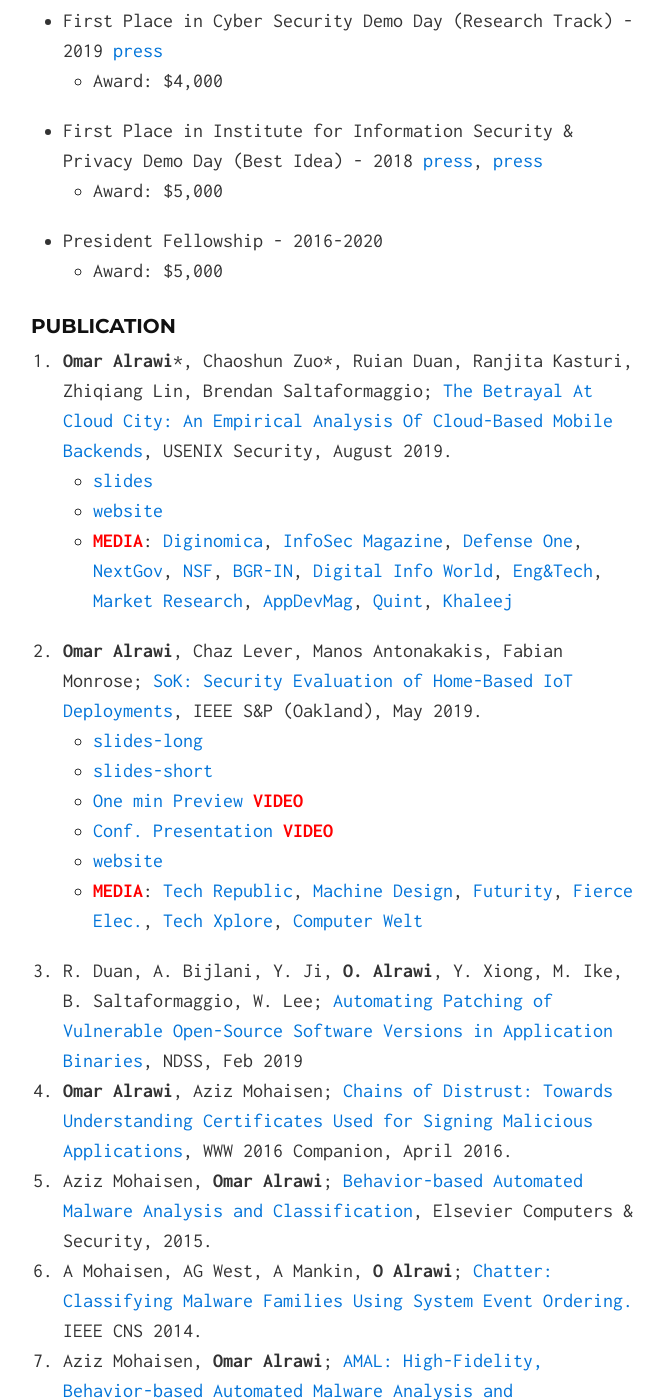
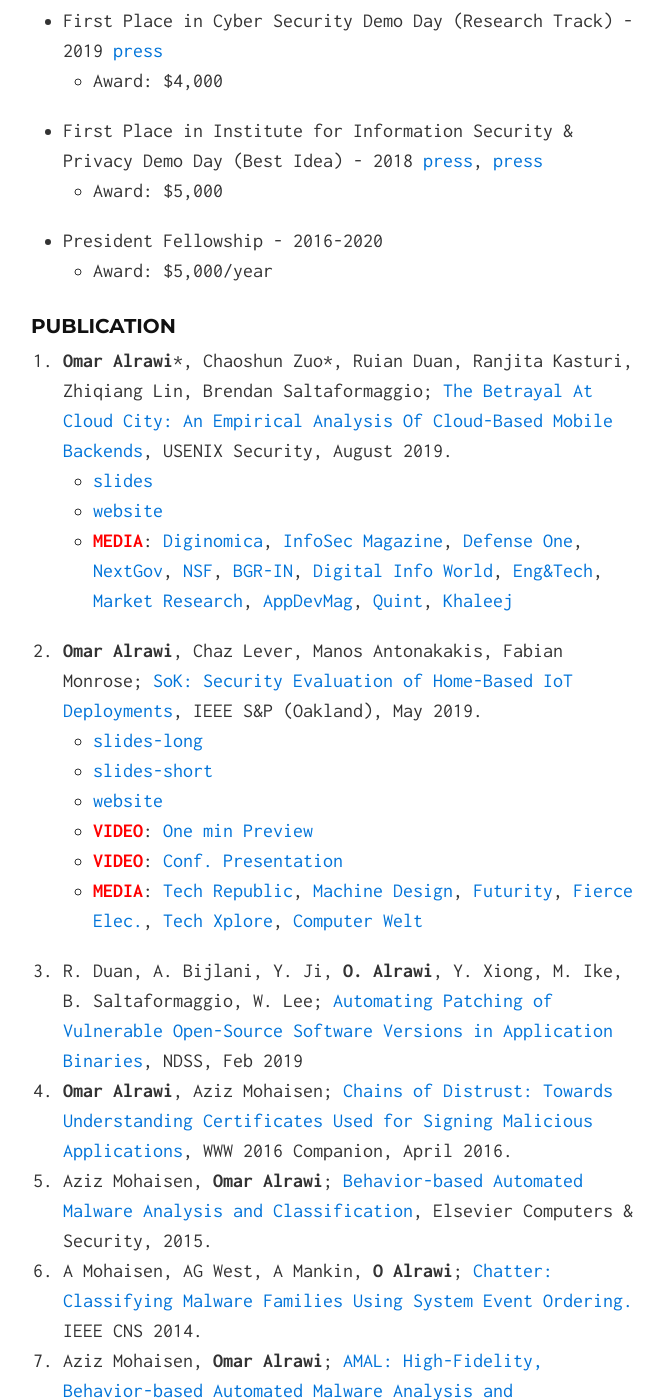
Before and after one commit to alrawi/alrawi.github.io, a Jekyll site: the page built from index.md, in a window 1280 px wide and 1400 px high, scrolled down 864 px. Shown: the whole window, without its empty margins (307-971 px from the left). Built offline with Jekyll 4.4.1, drawn with Linux system fonts in a browser that asks for light colours.

Commit message:
Update index.md

```diff
--- a/index.md
+++ b/index.md
@@ -24,7 +24,7 @@ I am also working on understanding malware threats that target these devices thr
 - First Place in Institute for Information Security & Privacy Demo Day (Best Idea) - 2018 [press](https://www.scs.gatech.edu/news/613110/school-computer-science-students-dominate-demo-day), [press](https://cyber.gatech.edu/cyber-demo-day)
   * Award: $5,000
 - President Fellowship - 2016-2020
-  * Award: $5,000
+  * Award: $5,000/year
 
 ### Publication
 1. __Omar Alrawi__{::nomarkdown}*{:/}, Chaoshun Zuo{::nomarkdown}*{:/}, Ruian Duan, Ranjita Kasturi, Zhiqiang Lin, Brendan Saltaformaggio; [The Betrayal At Cloud City: An Empirical Analysis Of Cloud-Based Mobile Backends](/static/papers/alrawi_cloudcity_sec19.pdf), USENIX Security, August 2019.
@@ -34,9 +34,9 @@ I am also working on understanding malware threats that target these devices thr
 1. __Omar Alrawi__, Chaz Lever, Manos Antonakakis, Fabian Monrose; [SoK: Security Evaluation of Home-Based IoT Deployments](/static/papers/alrawi_sok_sp19.pdf), IEEE S&P (Oakland), May 2019.
   * [slides-long](/static/slides/M3AAWG_iot_feb_2019.pdf)
   * [slides-short](/static/slides/IEEESP_iot_may_2019.pdf)
-  * [One min Preview](https://www.youtube.com/watch?v=-KCia-uTr-8) <span style="color:red">__VIDEO__</span>
-  * [Conf. Presentation](https://www.youtube.com/watch?v=Yg807tkRSZ8) <span style="color:red">__VIDEO__</span>
   * [website](https://yourthings.info)
+  * <span style="color:red">__VIDEO__</span>: [One min Preview](https://www.youtube.com/watch?v=-KCia-uTr-8)
+  * <span style="color:red">__VIDEO__</span>: [Conf. Presentation](https://www.youtube.com/watch?v=Yg807tkRSZ8)
   * <span style="color:red">__MEDIA__</span>: [Tech Republic](https://www.techrepublic.com/article/learn-how-insecure-your-iot-devices-are-with-yourthings-scorecards/), [Machine Design](https://www.machinedesign.com/iot/engineers-evaluate-consumer-iot-devices-security-risks), [Futurity](https://www.futurity.org/internet-connected-devices-security-risks-website-2150812/), [Fierce Elec.](https://www.fierceelectronics.com/electronics/thinking-about-iot-device-for-your-home-check-security-first), [Tech Xplore](https://techxplore.com/news/2019-09-website-internet-connected-devices.html), [Computer Welt](https://computerwelt.at/news/webseite-bewertet-sicherheit-von-iot-geraeten/)
 1. R. Duan, A. Bijlani, Y. Ji, __O. Alrawi__, Y. Xiong, M. Ike, B. Saltaformaggio, W. Lee; [Automating Patching of Vulnerable Open-Source Software Versions in Application Binaries](/static/papers/duan_osspatch_ndss19.pdf), NDSS, Feb 2019
 1. __Omar Alrawi__, Aziz Mohaisen; [Chains of Distrust: Towards Understanding Certificates Used for Signing Malicious Applications](/static/papers/malcert.pdf), WWW 2016 Companion, April 2016.
```
